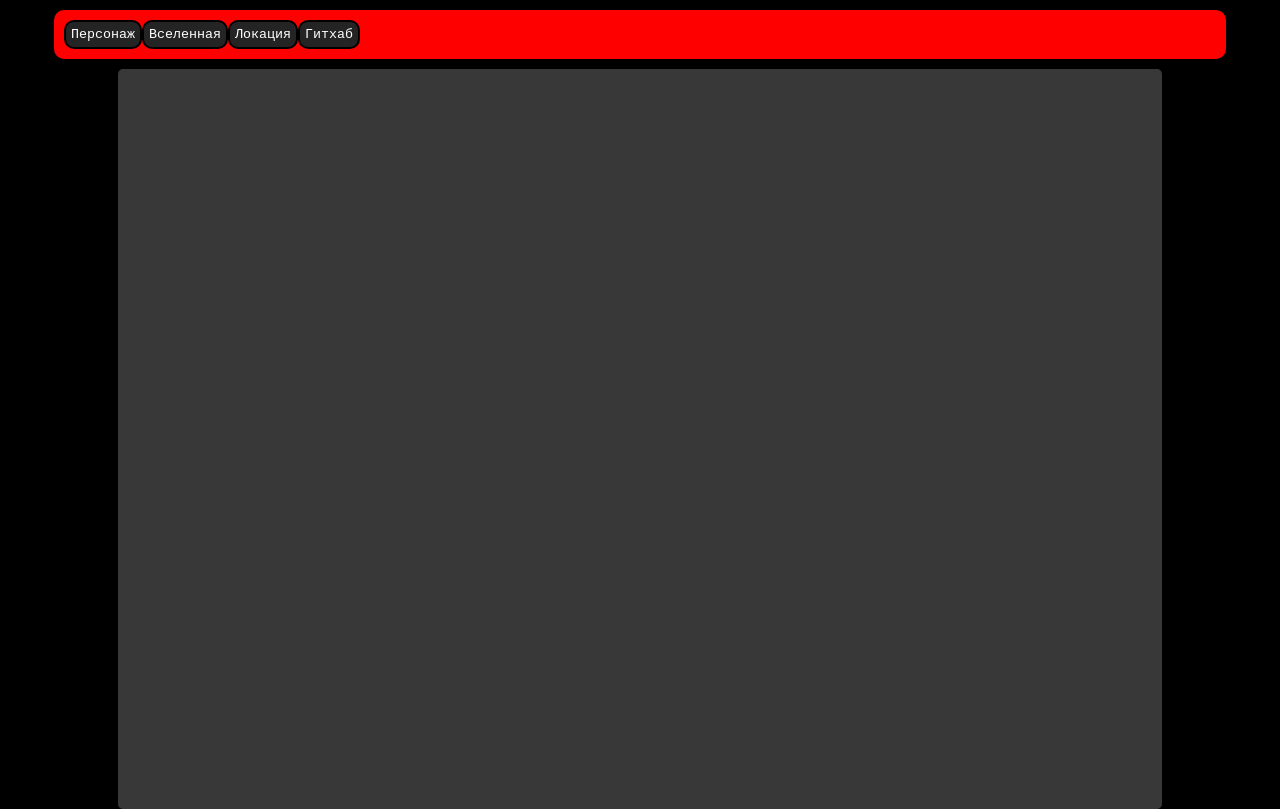
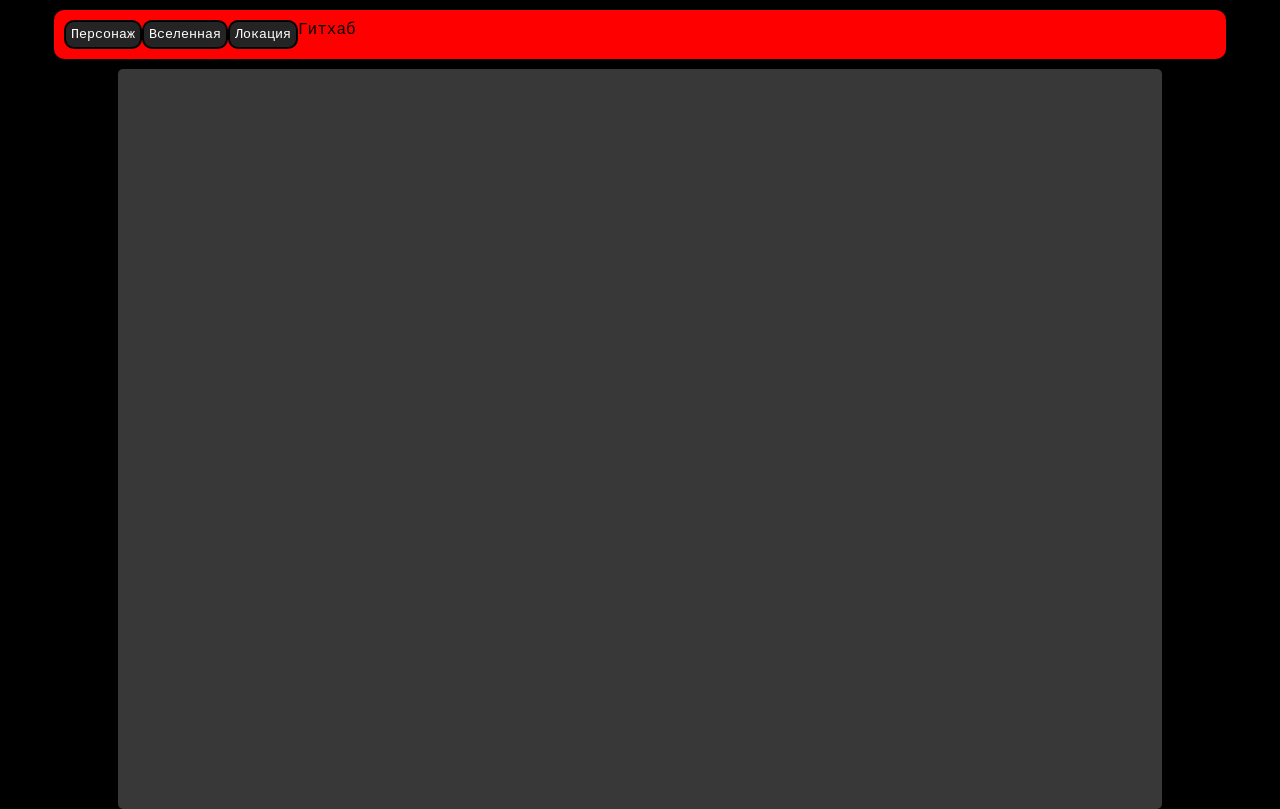
Before and after one commit to Edogames/RP-character-creator-ru, a plain HTML site: page index.html in a window 1280 px wide. Drawn offline with Linux system fonts and the light colour scheme.

Commit message:
Update index.html

```diff
--- a/index.html
+++ b/index.html
@@ -14,7 +14,7 @@
                 <button onclick="SetForm('./forms/character_card.html')">Персонаж</button>
                 <button onclick="SetForm('./forms/universe_card.html')">Вселенная</button>
                 <button onclick="SetForm('./forms/location_card.html')">Локация</button>
-                <a hre"https://github.com/Edogames/RP-character-creator-ru" target="_blank"><button>Гитхаб</button></a>
+                <a hre"https://github.com/Edogames/RP-character-creator-ru" target="_blank">Гитхаб</a>
             </div>
         </header>
         <object id="form-object" style="overflow-y: auto; overflow-x: hidden;" data="" type="text/html"></object>
```
